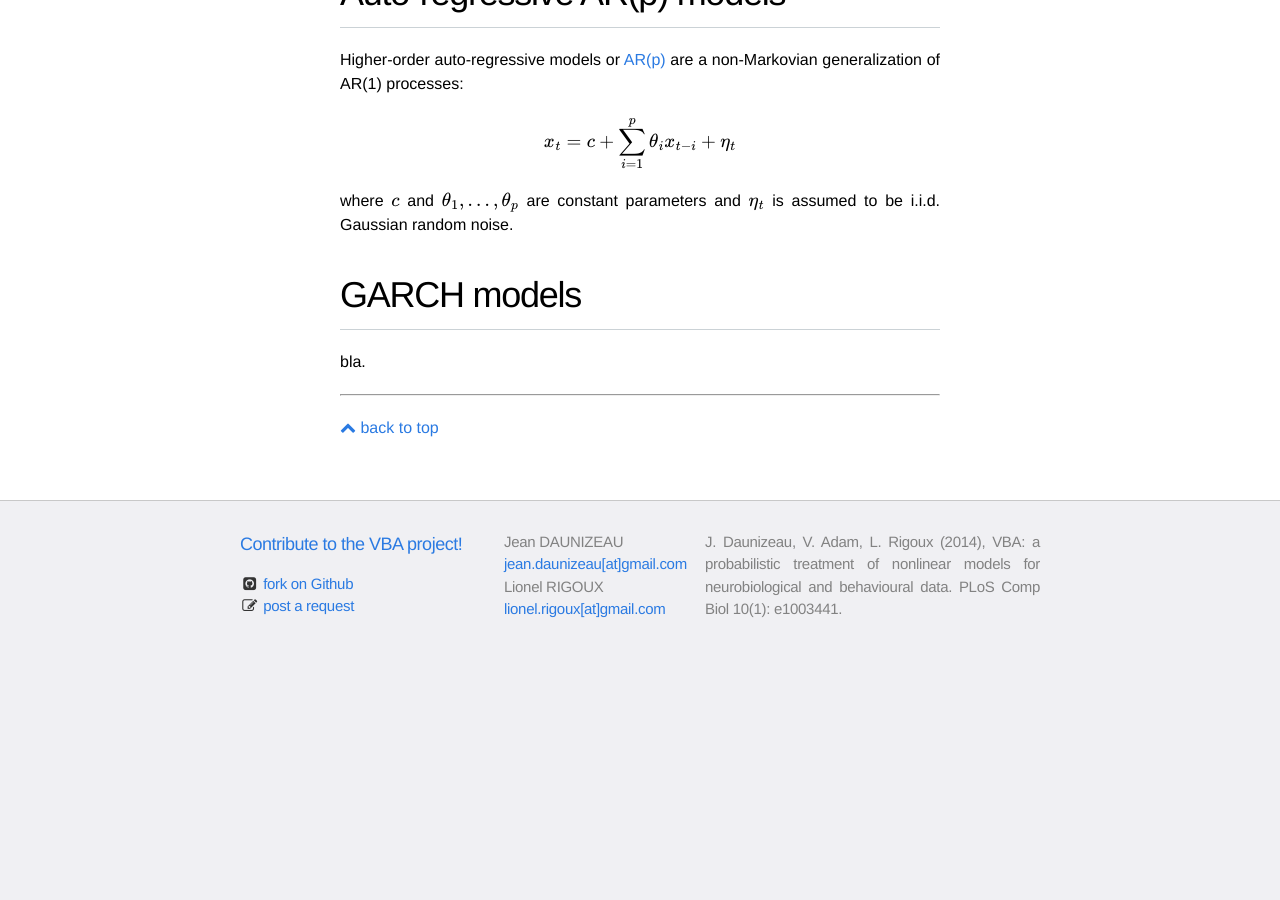
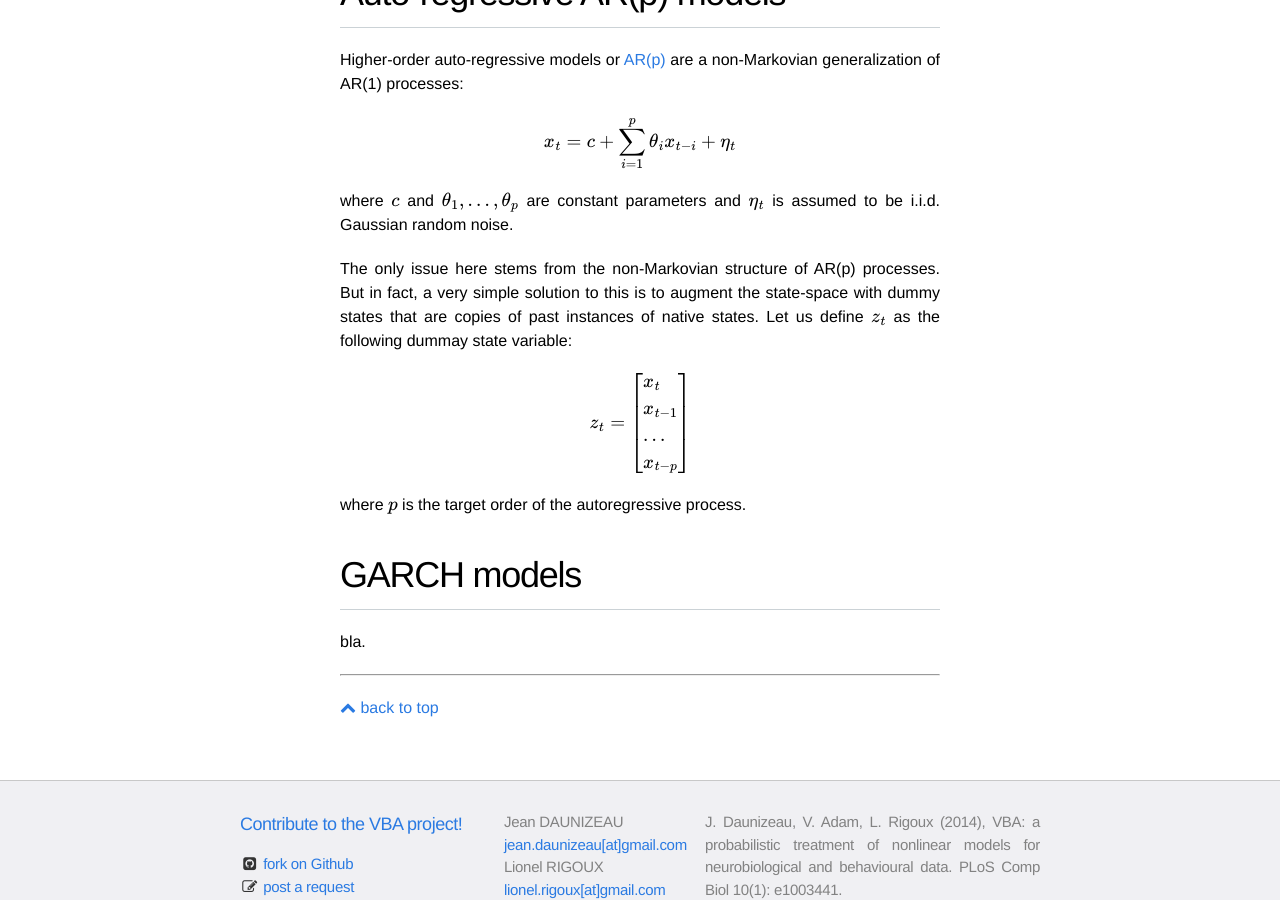
Before and after one commit to MBB-team/VBA-toolbox, a Jekyll site: the page built from _wiki/generativeModels.md, in a window 1280 px wide and 900 px high, scrolled down 1603 px. Built offline with Jekyll 4.4.1, drawn with Linux system fonts in a browser that asks for light colours; nearby versions of some CDN libraries; formulas are drawn with MathJax 3; before the commit the page ends 2269 px from its top, so only the background shows below that.

Commit message:
Update generativeModels.md

```diff
--- a/_wiki/generativeModels.md
+++ b/_wiki/generativeModels.md
@@ -39,6 +39,12 @@ $$x_t= c+ \sum_{i=1}^{p}\theta_i x_{t-i} +\eta_t$$
 
 where $$c$$ and $$\theta_1,...,\theta_p$$ are constant parameters and $$\eta_t$$ is assumed to be i.i.d. Gaussian random noise.
 
+The only issue here stems from the non-Markovian structure of AR(p) processes. But in fact, a very simple solution to this is to augment the state-space with dummy states that are copies of past instances of native states. Let us define $$z_t$$ as the following dummay state variable:
+
+$$ z_t = \left[\begin{array}{l} x_t \\ x_{t-1} \\ ...\\ x_{t-p} \end{array}\right]$$
+
+where $$p$$ is the target order of the autoregressive process.
+
 
 
 
```
